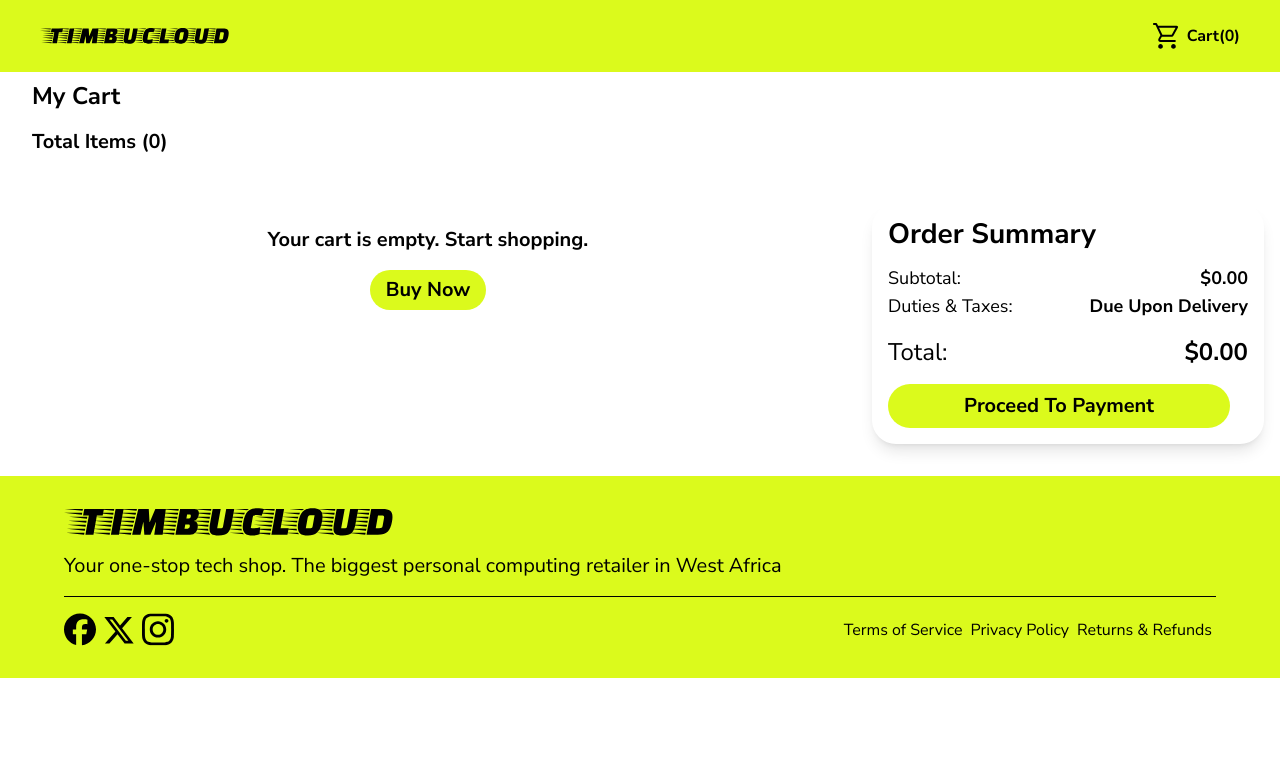
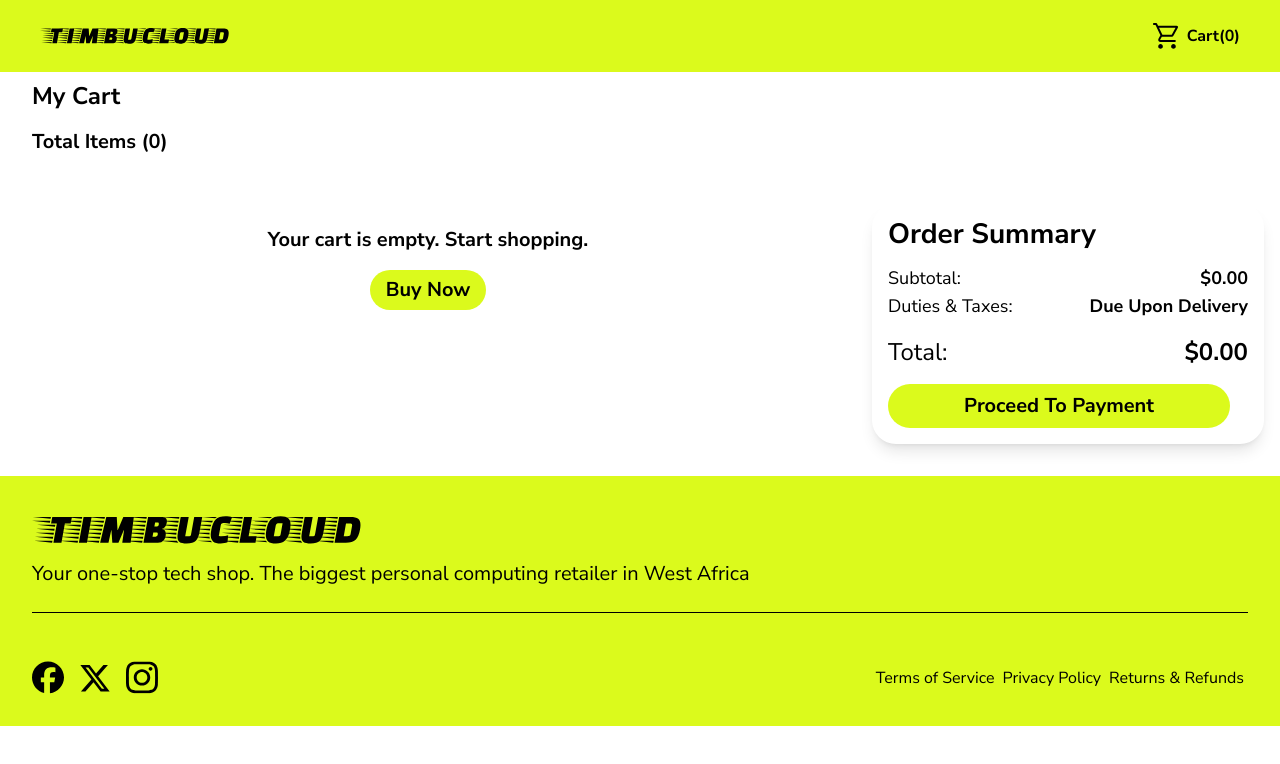
Before and after one commit to Patrick-Chukwu/timbucloud, a React (Vite) app: page /cart in a window 1280 px wide. Shown: the top 764 px of the page. Built offline with nearby package versions, Linux system fonts and the light colour scheme.

Commit message:
Update file

```diff
--- a/src/components/Footer.jsx
+++ b/src/components/Footer.jsx
@@ -9,14 +9,14 @@ import { Link } from 'react-router-dom'
 const Footer = () => {
   return (
     <div className='bg-primary w-full py-4'>
-      <div className="mx-auto w-[90%]">
-      <div className="flex flex-col gap-4 py-4 w-full border-b">
+      <div className="mx-auto w-[95%]">
+      <div className="flex flex-col gap-4 py-6 w-full border-b">
         <Link to="/">    <img src={logo} alt="Timbucloud logo" className='w-[328.28px] h-7 md:w-[328.85px]'/>
         </Link>
     <p className="text-xl font-normal text-foreground w-[335px] md:w-[624px] lg:w-full max-w-[98%] ">Your one-stop tech shop. The biggest personal computing retailer in West Africa</p>
     </div>
-    <div className="flex flex-col md:flex-row items-start justify-between md:items-center font-normal text-sm text-foreground my-4 gap-4">
-      <div className="flex gap-2 items-center text-foreground ">
+    <div className="flex flex-col md:flex-row items-start justify-between md:items-center font-normal text-sm text-foreground mb-4 mt-12 gap-4">
+      <div className="flex gap-4 items-center text-foreground ">
         <img src={fb} alt="Facebook Icon" />
         <img src={x} alt="X Icon" />
         <img src={ig} alt="Instagram Icon" />
--- a/src/pages/Home.jsx
+++ b/src/pages/Home.jsx
@@ -127,8 +127,8 @@ useEffect(() => {
       <main>
       <section className='sectionflex flex-col items-center justify-start gap-2 py-2 px-3 md:px-6 mx-auto md:w-[95%]'>
        <div className="flex flex-col gap-2 self-start items-start justify-center">
-       <h2 className="text-foreground font-bold text-2xl">Editor’s Pick</h2>
-      <p className=' text-lg font-normal text-destructive'>From the best stores and offers</p>
+       <h2 className="text-foreground font-bold text-2xl lg:text-4xl">Editor’s Pick</h2>
+      <p className=' text-[16px] font-normal text-destructive'>From the best stores and offers</p>
        </div>
       <div className="">
       <div id='store' className=" my-8 flex flex-col items-center justify-center gap-8 md:gap-4 md:flex-row md:justify-between md:items-center flex-wrap">
```
